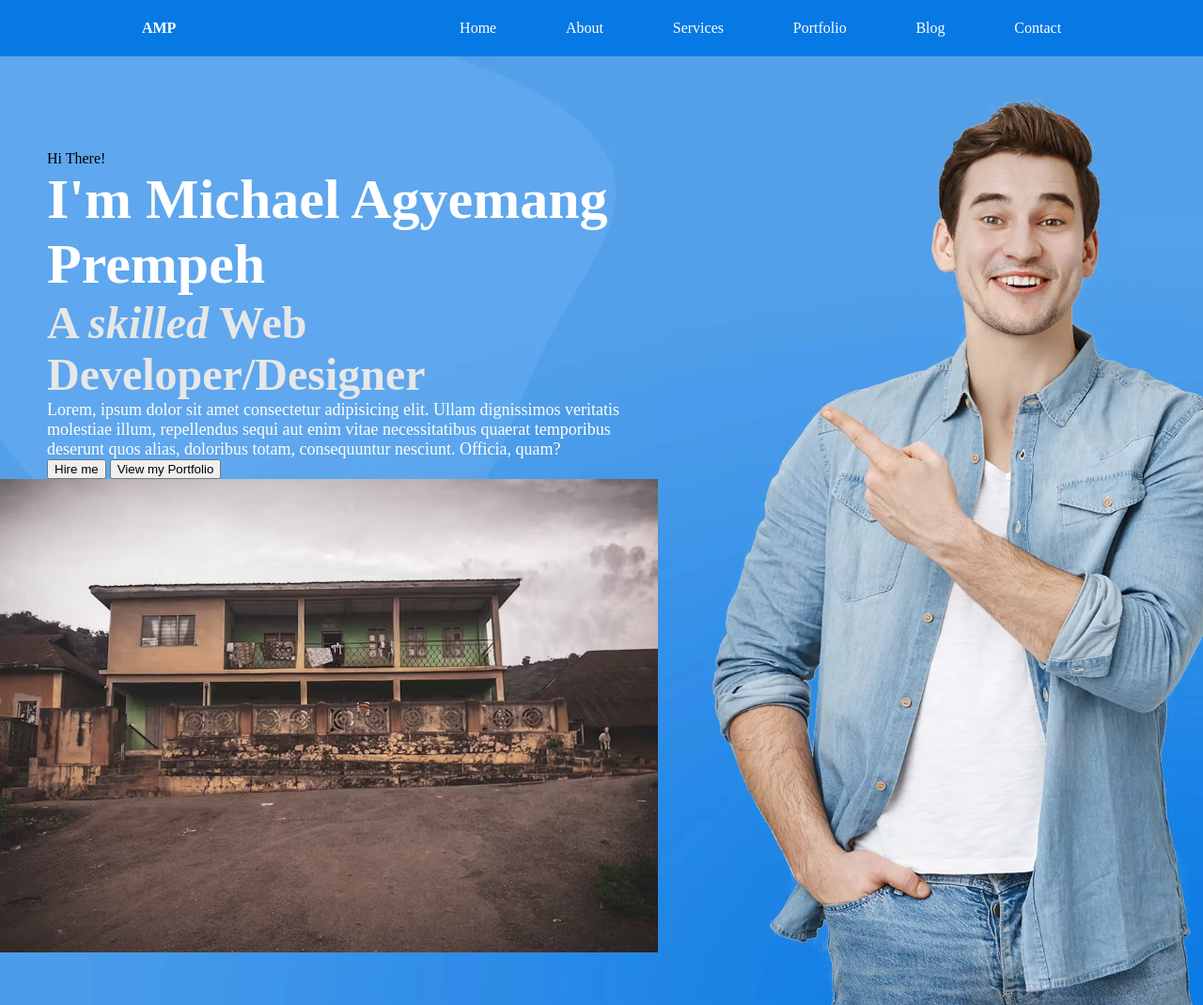
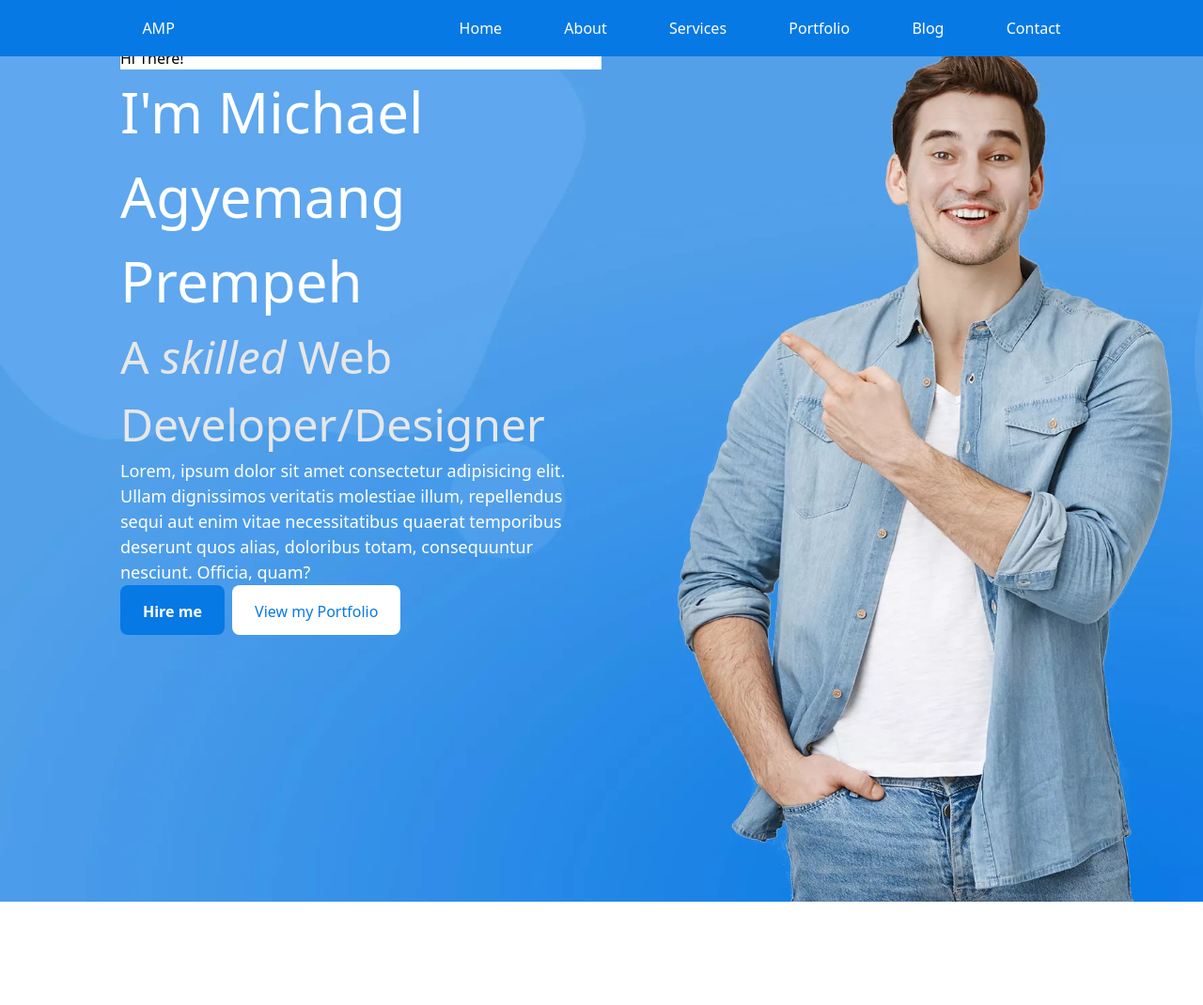
Before and after one commit to RemedyOnline/MyPortfolioWebsite, a plain HTML site: page index.html in a window 1280 px wide. Shown: the whole page at 94% size. After the commit the page ends 960 px from the top, so only its background shows below. Drawn offline with nearby package versions, Linux system fonts and the light colour scheme.

Commit message:
Added Tailwind Css trial 2

```diff
--- a/index.html
+++ b/index.html
@@ -7,10 +7,11 @@
     <title>Portfolio Website</title>
     <link rel="stylesheet" href="assets/css/reset.css" />
     <link rel="stylesheet" href="assets/css/styles.css" />
+    <script src="https://cdn.tailwindcss.com"></script>
   </head>
 
   <body>
-    <nav>
+    <nav class="fixed w-[100%]">
       <h4>AMP</h4>
       <div class="nav-items">
         <a href="#" class="text-white">Home</a>
@@ -22,8 +23,8 @@
       </div>
     </nav>
     <section class="hero">
-      <div class="heroContent">
-        <p class="">Hi There!</p>
+      <div class="w-[60%] px-[10%]">
+        <p class="bg-white">Hi There!</p>
         <h1 class="titleText">I'm Michael Agyemang Prempeh</h1>
         <h2 class="subtitleText">A <em>skilled</em> Web Developer/Designer</h2>
         <p class="defaultTextColor">
@@ -32,10 +33,10 @@
           vitae necessitatibus quaerat temporibus deserunt quos alias, doloribus
           totam, consequuntur nesciunt. Officia, quam?
         </p>
-        <button class="textSize">Hire me</button>
-        <button>View my Portfolio</button>
+        <button class="bg-[#0779E4] h-[53px] px-[24px] py-[16px] text-white font-bold rounded-lg	">Hire me</button>
+        <button class="bg-[white] h-[53px] px-[24px] py-[16px] text-[#0779E4] rounded-lg ml-1">View my Portfolio</button>
       </div>
-      <div><img src="assets/images/house.jpg" alt=""></div>
+      <!-- <div><img src="assets/images/house.jpg" alt="" /></div> -->
     </section>
   </body>
 </html>
```
